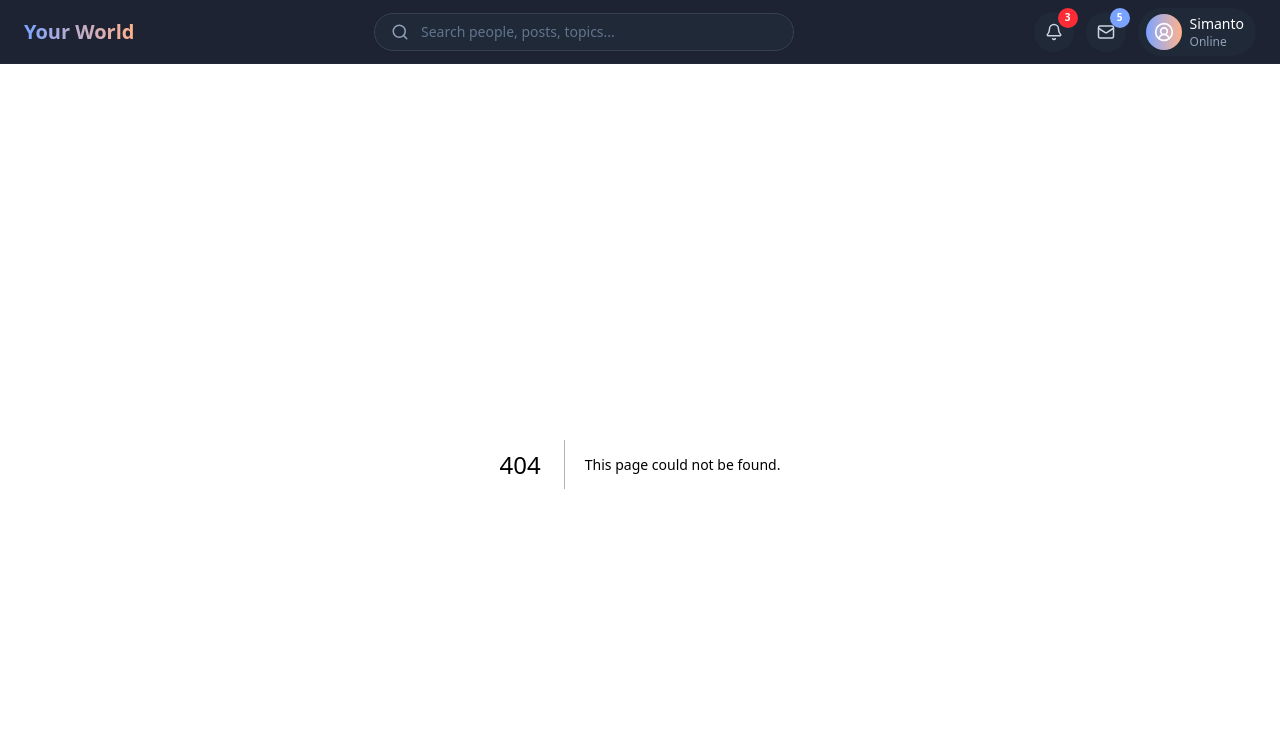
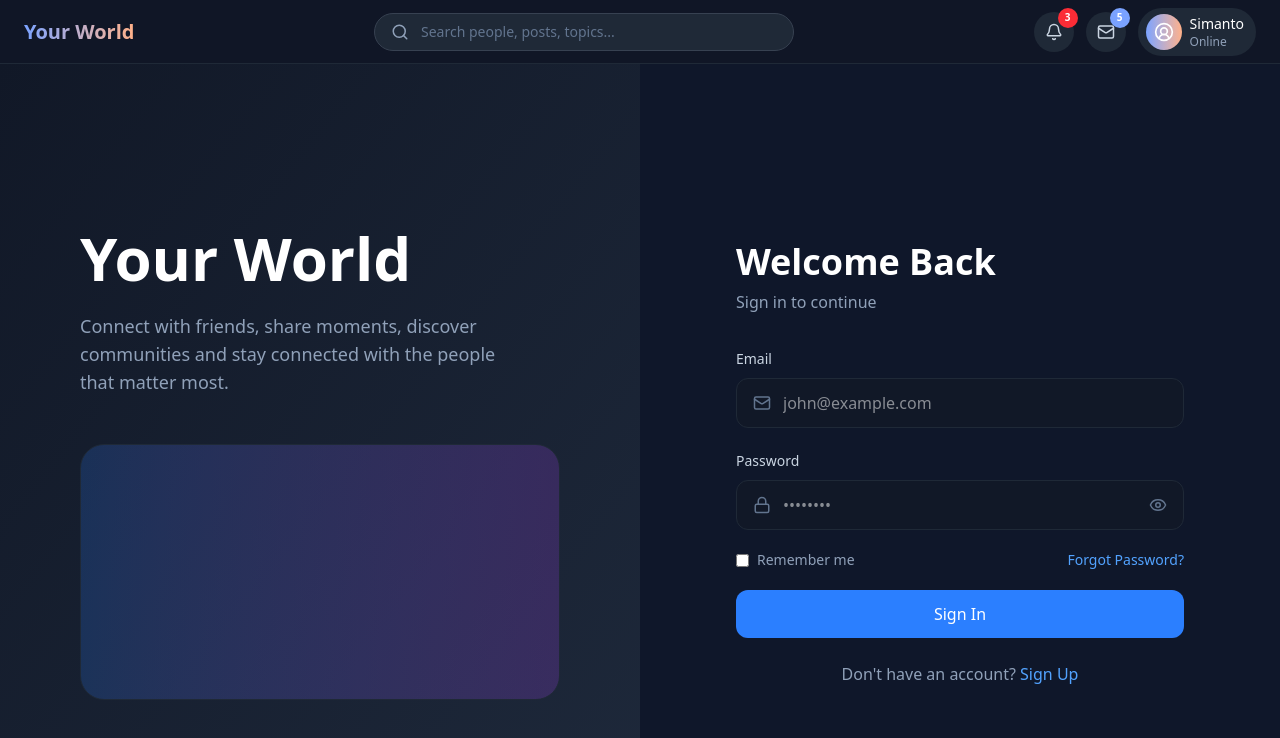
Before and after one commit to simanto848/facebook-clone-frontend, a Next.js app: page /login in a window 1280 px wide. Before the commit this address had no page. Shown: the top 738 px of the page. Built offline with nearby package versions, Linux system fonts and the light colour scheme.

Commit message:
UI: create login page

```diff
--- /dev/null
+++ b/app/(auth)/login/page.tsx
@@ -0,0 +1,85 @@
+import Link from "next/link";
+import { Eye, Mail, Lock } from "lucide-react";
+
+export default function LoginPage() {
+  return (
+    <div className="min-h-screen bg-[#0f172a] flex">
+      {/* Left Side */}
+      <div className="hidden lg:flex w-1/2 flex-col justify-center px-20 bg-linear-to-br from-[#111827] to-[#1e293b]">
+        <h1 className="text-6xl font-bold text-white">Your World</h1>
+
+        <p className="mt-6 text-lg text-slate-400 max-w-md">
+          Connect with friends, share moments, discover communities and stay
+          connected with the people that matter most.
+        </p>
+
+        <div className="mt-12">
+          <div className="h-64 w-full rounded-3xl bg-linear-to-r from-blue-500/20 to-purple-500/20 border border-[#1f2937]" />
+        </div>
+      </div>
+
+      {/* Right Side */}
+      <div className="flex flex-1 items-center justify-center p-8">
+        <div className="w-full max-w-md">
+          <h2 className="text-4xl font-bold text-white">Welcome Back</h2>
+
+          <p className="mt-2 text-slate-400">Sign in to continue</p>
+
+          <form className="mt-8 space-y-5">
+            <div>
+              <label className="text-sm text-slate-300">Email</label>
+
+              <div className="mt-2 flex items-center rounded-xl border border-[#1f2937] bg-[#111827] px-4">
+                <Mail size={18} className="text-slate-500" />
+
+                <input
+                  type="email"
+                  placeholder="john@example.com"
+                  className="h-12 flex-1 bg-transparent px-3 text-white outline-none"
+                />
+              </div>
+            </div>
+
+            <div>
+              <label className="text-sm text-slate-300">Password</label>
+
+              <div className="mt-2 flex items-center rounded-xl border border-[#1f2937] bg-[#111827] px-4">
+                <Lock size={18} className="text-slate-500" />
+
+                <input
+                  type="password"
+                  placeholder="••••••••"
+                  className="h-12 flex-1 bg-transparent px-3 text-white outline-none"
+                />
+
+                <Eye size={18} className="text-slate-500 cursor-pointer" />
+              </div>
+            </div>
+
+            <div className="flex justify-between">
+              <label className="flex items-center gap-2 text-sm text-slate-400">
+                <input type="checkbox" />
+                Remember me
+              </label>
+
+              <Link href="/forgot-password" className="text-sm text-blue-400">
+                Forgot Password?
+              </Link>
+            </div>
+
+            <button className="w-full rounded-xl bg-blue-500 py-3 font-medium text-white hover:bg-blue-600 transition">
+              Sign In
+            </button>
+          </form>
+
+          <p className="mt-6 text-center text-slate-400">
+            Don&apos;t have an account?{" "}
+            <Link href="/signup" className="text-blue-400">
+              Sign Up
+            </Link>
+          </p>
+        </div>
+      </div>
+    </div>
+  );
+}
```
